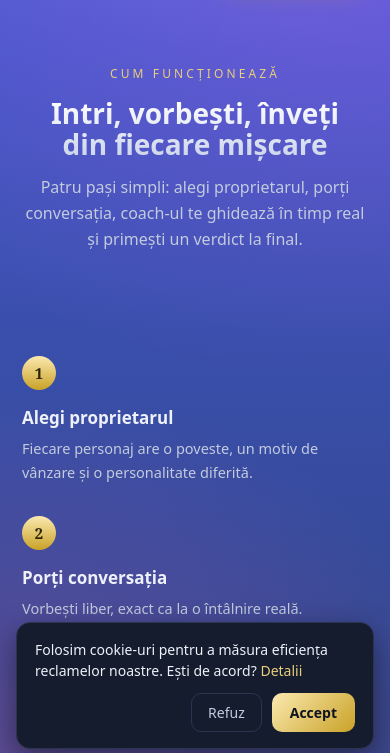
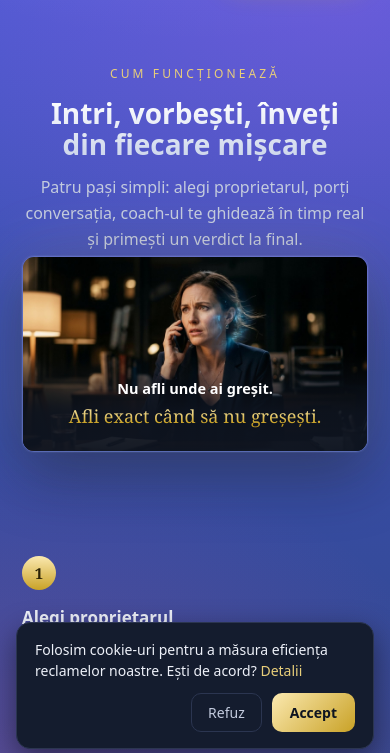
Before and after one commit to Alexandra31Arena/arena-website, a plain HTML site: page cum-functioneaza.html in a window 390 px wide. Shown: the part 79-832 px from the top of the page. Drawn offline with Linux system fonts and the light colour scheme; a script that the page names is missing.

Commit message:
Add hero image to cum-functioneaza.html
Same treatment as the homepage: tense phone-call moment with a hint of
the AI coach's real-time guidance, framed in the soft luminous box,
with HTML-rendered caption tying it to the page's actual differentiator
(the coach intervenes mid-call, not after the exclusivity is lost).

Co-Authored-By: Claude Sonnet 5 <noreply@anthropic.com>
Claude-Session: https://claude.ai/code/session_01FTqXmZfsNUSGBu13n5kyME

```diff
--- a/cum-functioneaza.html
+++ b/cum-functioneaza.html
@@ -44,6 +44,14 @@ gtag('js',new Date());gtag('config','AW-18522192095');gtag('config','G-XKDML4T9B
     <div class="kicker">Cum funcționează</div>
     <h1>Intri, vorbești, înveți din fiecare mișcare</h1>
     <p class="lead">Patru pași simpli: alegi proprietarul, porți conversația, coach-ul te ghidează în timp real și primești un verdict la final.</p>
+    <div class="hero-media">
+      <img src="cum-functioneaza-hero.jpg" width="1600" height="900" loading="eager"
+        alt="Agentă în timpul unui apel telefonic tensionat, cu o lumină difuză albastră sugerând ghidarea coach-ului AI care intervine în timp real.">
+      <div class="hero-media-caption">
+        <span class="l1">Nu afli unde ai greșit.</span>
+        <span class="l2">Afli exact când să nu greșești.</span>
+      </div>
+    </div>
   </div>
 </section>
 <section>
```
Also changed, not shown: cum-functioneaza-hero.jpg (added).
